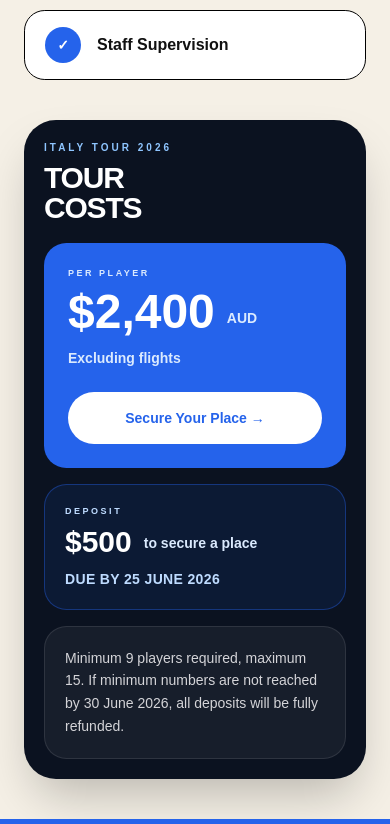
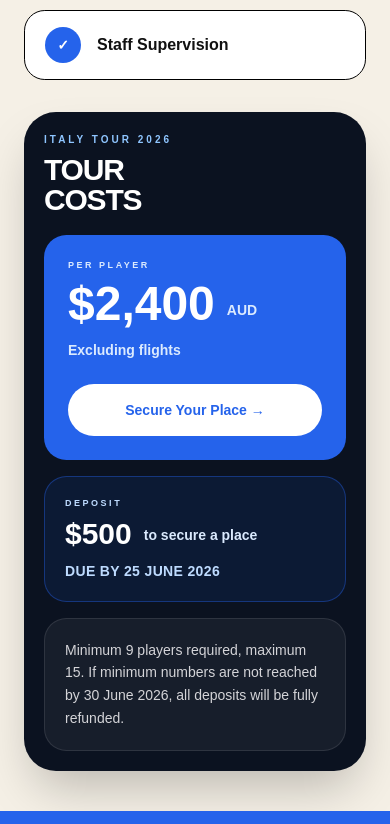
Before and after one commit to petru23/sportslabacademy, a Next.js app: page /italy-tour in a window 390 px wide. Shown: the part 5220-6044 px from the top of the page. Built offline with nearby package versions, Linux system fonts and the light colour scheme; no server answers.

Commit message:
anchor off set changed

```diff
--- a/app/italy-tour/page.tsx
+++ b/app/italy-tour/page.tsx
@@ -306,7 +306,7 @@ export default function ItalyTourPage() {
       </section>
 
       {/* TOUR COSTS */}
-      <section id="tour-costs" className="scroll-mt-48 bg-[#F5F0E6] px-6 pt-2 pb-10 md:pt-4 md:pb-18">
+      <section id="tour-costs" className="scroll-mt-32 bg-[#F5F0E6] px-6 pt-0 pb-10 md:pt-4 md:pb-18">
         <div className="mx-auto max-w-6xl rounded-[2rem] bg-[#0B1220] p-5 shadow-2xl md:rounded-[2.5rem] md:p-10">
 
           <p className="mb-2 text-[10px] font-black uppercase tracking-[0.3em] text-blue-300 md:text-xs">
```
